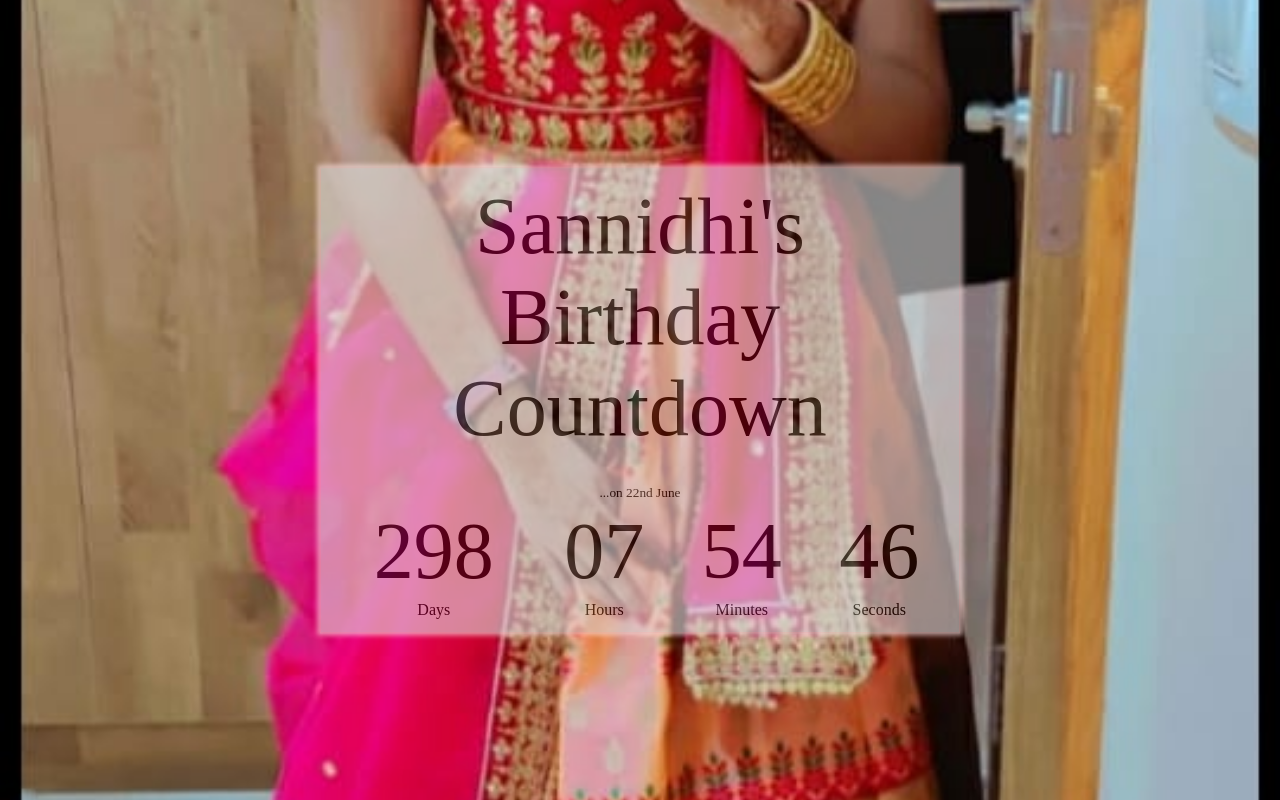
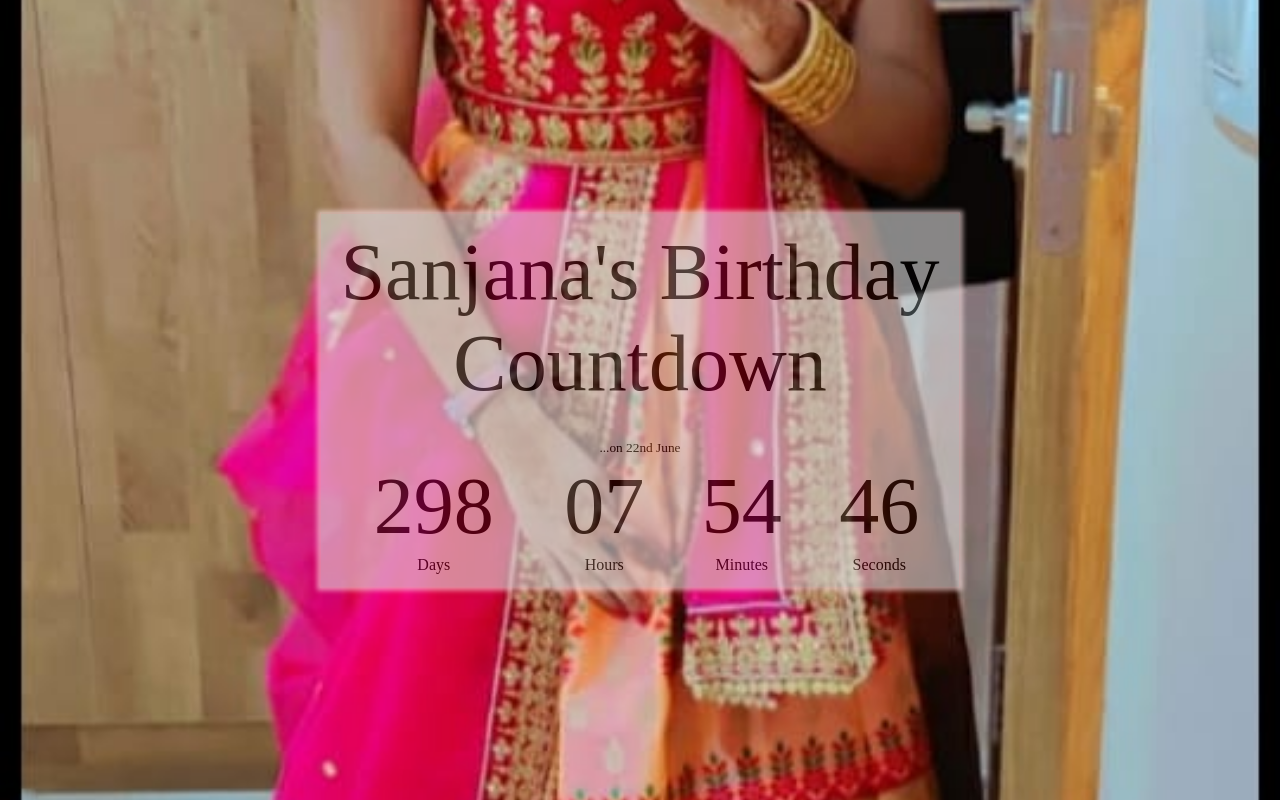
Before and after one commit to manish-sanj/test-count, a plain HTML site: page Countdown HTML/Sanjana.html in a window 1280 px wide. Drawn offline with Linux system fonts and the light colour scheme.

Commit message:
Update Sanjana.html

```diff
--- a/Countdown HTML/Sanjana.html
+++ b/Countdown HTML/Sanjana.html
@@ -32,7 +32,7 @@
 	<body>
 		<table class="countdownContainer">
 			<tr class="info">
-				<td colspan="4">Sannidhi's Birthday Countdown</td>
+				<td colspan="4">Sanjana's Birthday Countdown</td>
 			</tr>
 			<tr>
 				<td colspan="20"><h1></h1><sub>...on 22nd June</td>
```
